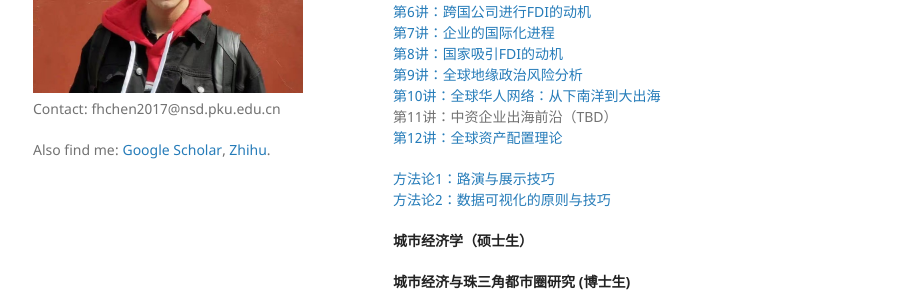
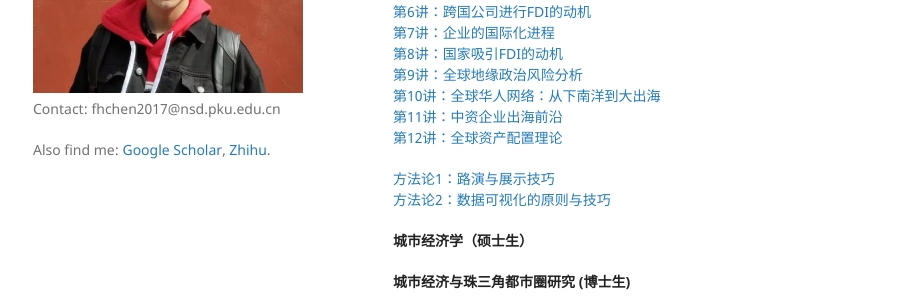
Before and after one commit to FanghaoChen/homepage, a Jekyll site: the page built from teaching.md, in a window 1280 px wide. Shown: the part 369-669 px from the top of the page, without its empty margins (177-1075 px from the left). Built offline with Jekyll 4.4.1, drawn with Linux system fonts in a browser that asks for light colours; our own code applies the rules of GitHub Pages for plain Markdown files.

Commit message:
Update teaching.md

```diff
--- a/teaching.md
+++ b/teaching.md
@@ -17,7 +17,7 @@
 [第8讲：国家吸引FDI的动机](./assets/第8讲_国家吸引FDI的动机.pdf) <br/>
 [第9讲：全球地缘政治风险分析](./assets/第9讲_全球地缘政治风险分析.pdf) <br/>
 [第10讲：全球华人网络：从下南洋到大出海](./assets/第10讲_全球华人网络.pdf) <br/>
-第11讲：中资企业出海前沿（TBD）<br/>
+[第11讲：中资企业出海前沿](./assets/第11讲_中资企业出海前沿.pdf) <br/>
 [第12讲：全球资产配置理论](./assets/第12讲_全球资产配置理论.pdf) <br/>
 
 [方法论1：路演与展示技巧](./assets/方法论1_路演与展示技巧.pdf) <br/>
```
Also changed, not shown: other parts of teaching.md (+0 -1 lines).
